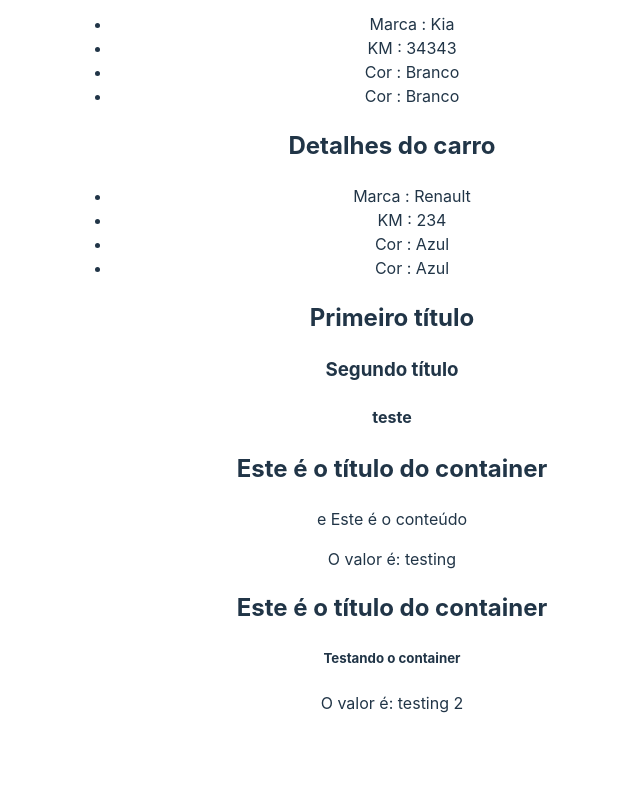
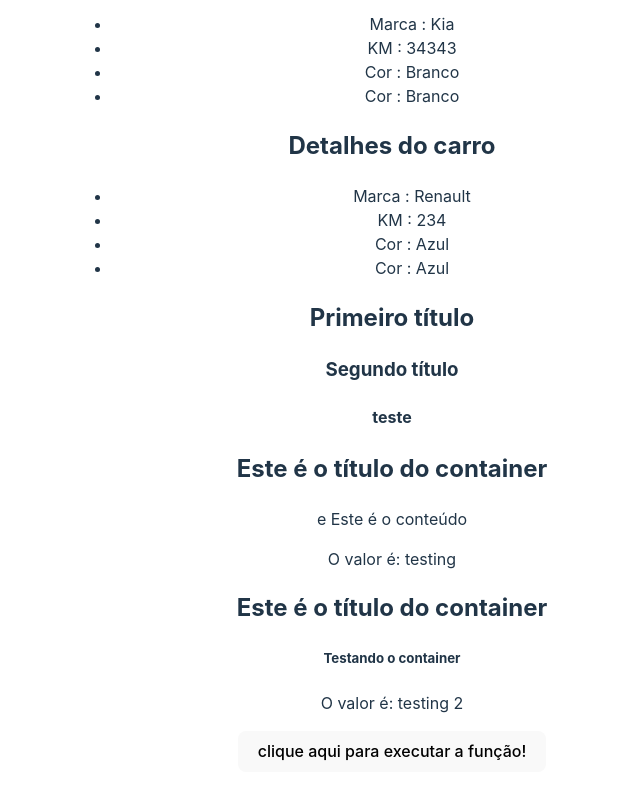
Before and after one commit to LuisFelipeSalvarani/curso_react, a React (Vite) app in the folder avancando/avancando/: page / in a window 1280 px wide. Shown: the part 2692-3492 px from the top of the page, without its empty margins (248-888 px from the left). Before the commit the page ends 3455 px from the top, so only its background shows below. Built offline with nearby package versions, Linux system fonts and the light colour scheme.

Commit message:
Função com prop

```diff
--- a/avancando/avancando/src/App.jsx
+++ b/avancando/avancando/src/App.jsx
@@ -11,6 +11,7 @@
 import CarDetails from './components/CarDetails'
 import Fragments from './components/Fragment'
 import Container from './components/Container'
+import ExecuteFunction from './components/ExecuteFunction'
 
 function App() {
   const [count, setCount] = useState(0)
@@ -22,6 +23,10 @@
     {id:2, brand: "Kia", color: "Branco", newCar: false, km: 34343},
     {id:3, brand: "Renault", color: "Azul", newCar: false, km: 234},
   ]
+
+  function showMessage() {
+    console.log("Evento do componente pai!")
+  }
 
   return (
     <>
@@ -57,6 +62,8 @@
       <Container myValue="testing 2">
         <h5>Testando o container</h5>
       </Container>
+      {/* executar função */}
+      <ExecuteFunction myFunction={showMessage} />
     </>
   )
 }
--- /dev/null
+++ b/avancando/avancando/src/components/ExecuteFunction.jsx
@@ -0,0 +1,9 @@
+const ExecuteFunction = ({myFunction}) => {
+  return (
+    <div>
+        <button onClick={myFunction}>clique aqui para executar a função!</button>
+    </div>
+  )
+}
+
+export default ExecuteFunction
```
